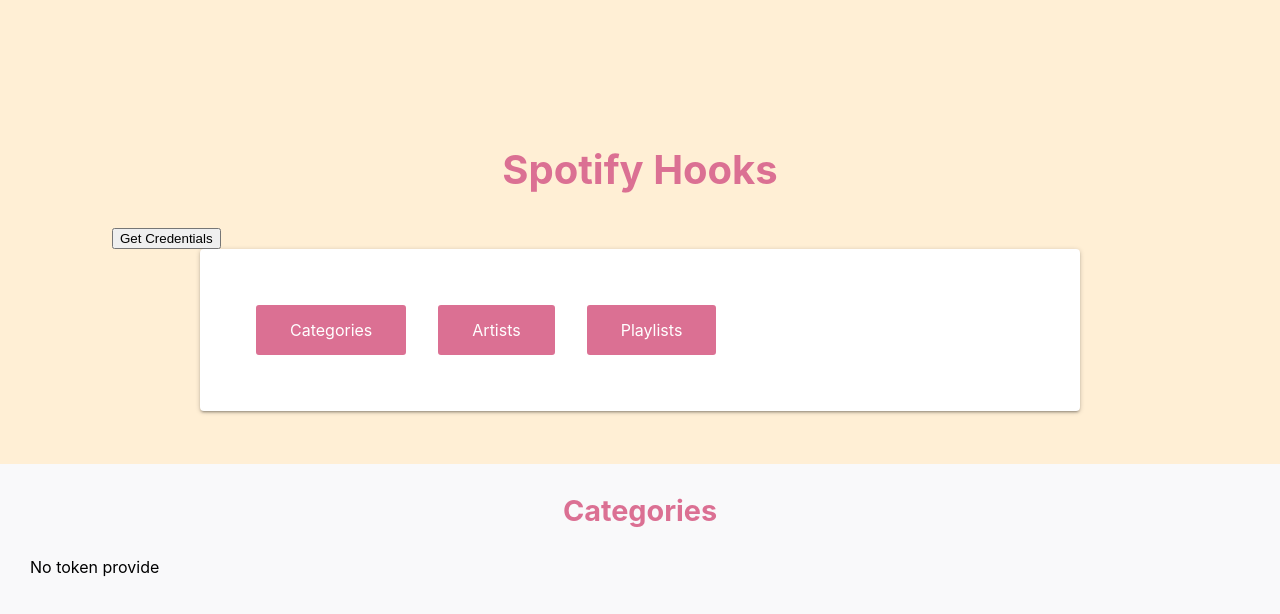
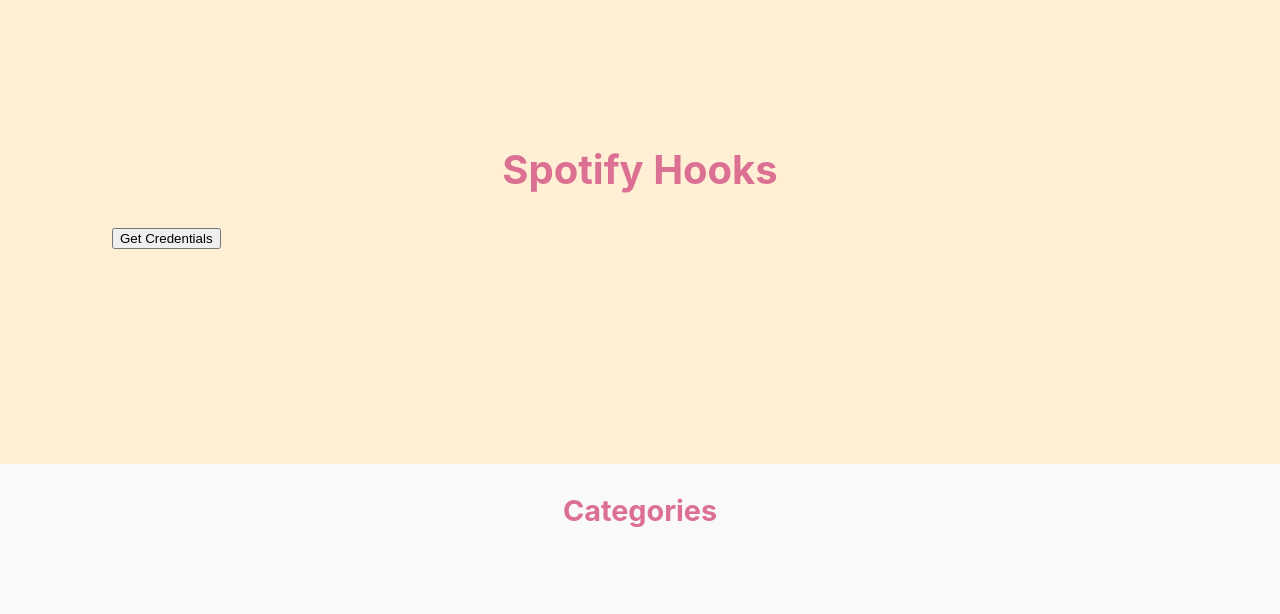
Before and after one commit to nfmontenegro/typescript-spotify, a React (Create React App) app in the folder front/: page /categories in a window 1280 px wide. Shown: the top 614 px of the page. Built offline with nearby package versions, Linux system fonts and the light colour scheme.

Commit message:
new router components

```diff
--- a/front/src/components/App.js
+++ b/front/src/components/App.js
@@ -1,13 +1,14 @@
 import React, {useState} from 'react'
-import {BrowserRouter, Route} from 'react-router-dom'
+import {Route, withRouter} from 'react-router-dom'
 
-import Menu from './Menu'
 import Artists from './Artists'
 import Categories from './Categories'
 
+import Menu from './Menu'
+
 import {Wrapper, Title, MaterialCumbs} from '../styled'
 
-function App() {
+function App(props) {
   const [credentials, setCredentials] = useState(false)
 
   async function getCredentials(event) {
@@ -30,28 +31,29 @@
   function logOut() {
     localStorage.clear()
     setCredentials(false)
+    props.history.push('/')
   }
 
-  console.log('Credentials!', credentials)
   return (
-    <BrowserRouter>
+    <>
       <Wrapper>
         <Title>Spotify Hooks</Title>
         {!credentials ? (
-          <button onClick={event => getCredentials(event)}>
-            Get Credentials
-          </button>
+          <button onClick={event => getCredentials(event)}>Get Credentials</button>
         ) : (
-          <button onClick={() => logOut()}>Logout</button>
+          <>
+            <button onClick={() => logOut()}>Logout</button>
+            <MaterialCumbs>
+              <Menu />
+            </MaterialCumbs>
+          </>
         )}
-        <MaterialCumbs>
-          <Menu />
-        </MaterialCumbs>
       </Wrapper>
+
       <Route path="/categories" component={Categories} />
       <Route path="/artists" component={Artists} />
-    </BrowserRouter>
+    </>
   )
 }
 
-export default App
+export default withRouter(App)
--- a/front/src/components/Categories.js
+++ b/front/src/components/Categories.js
@@ -7,15 +7,12 @@
   const [categories, setCategories] = useState('')
 
   async function fetchCategories() {
-    const response = await fetch(
-      'https://api.spotify.com/v1/browse/categories',
-      {
+    const response = await fetch('https://api.spotify.com/v1/browse/categories', {
       method: 'GET',
       headers: {
         Authorization: `Bearer ${token}`
       }
-      }
-    )
+    })
     const {categories} = await response.json()
     setCategories(categories)
   }
@@ -34,8 +31,8 @@
       <SubTitle>Categories</SubTitle>
       <Container>
         <Row>
-          {token
-            ? categories.items &&
+          {token &&
+            categories.items &&
             categories.items.map(category => {
               return (
                 <Column key={category.id}>
@@ -45,8 +42,7 @@
                   </Card>
                 </Column>
               )
-              })
-            : 'No token provide'}
+            })}
         </Row>
       </Container>
     </>
--- a/front/src/index.js
+++ b/front/src/index.js
@@ -1,6 +1,13 @@
 import React from 'react'
 import ReactDOM from 'react-dom'
+import {BrowserRouter, Route} from 'react-router-dom'
+
 import './index.css'
 import App from './components/App'
 
-ReactDOM.render(<App />, document.getElementById('root'))
+ReactDOM.render(
+  <BrowserRouter>
+    <App />
+  </BrowserRouter>,
+  document.getElementById('root')
+)
```
Lines whose indentation alone changed are shown as unchanged.
